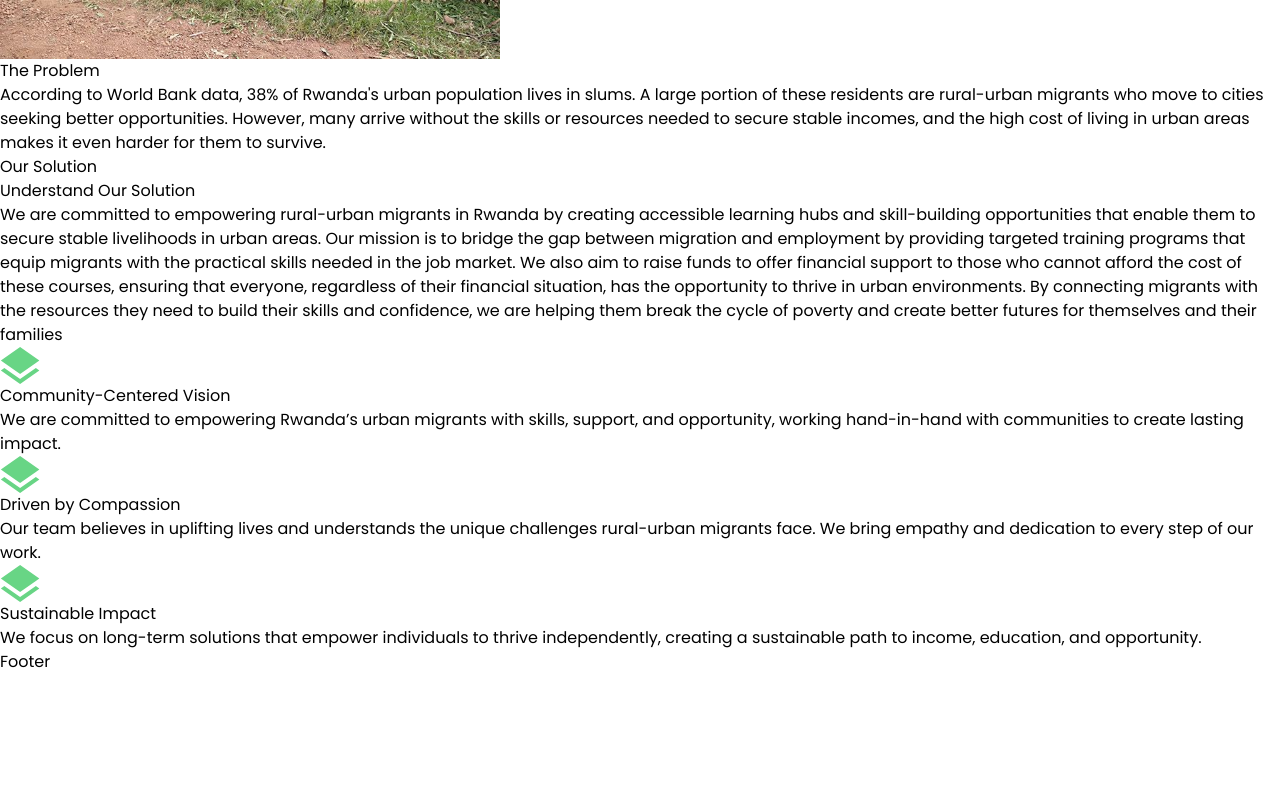
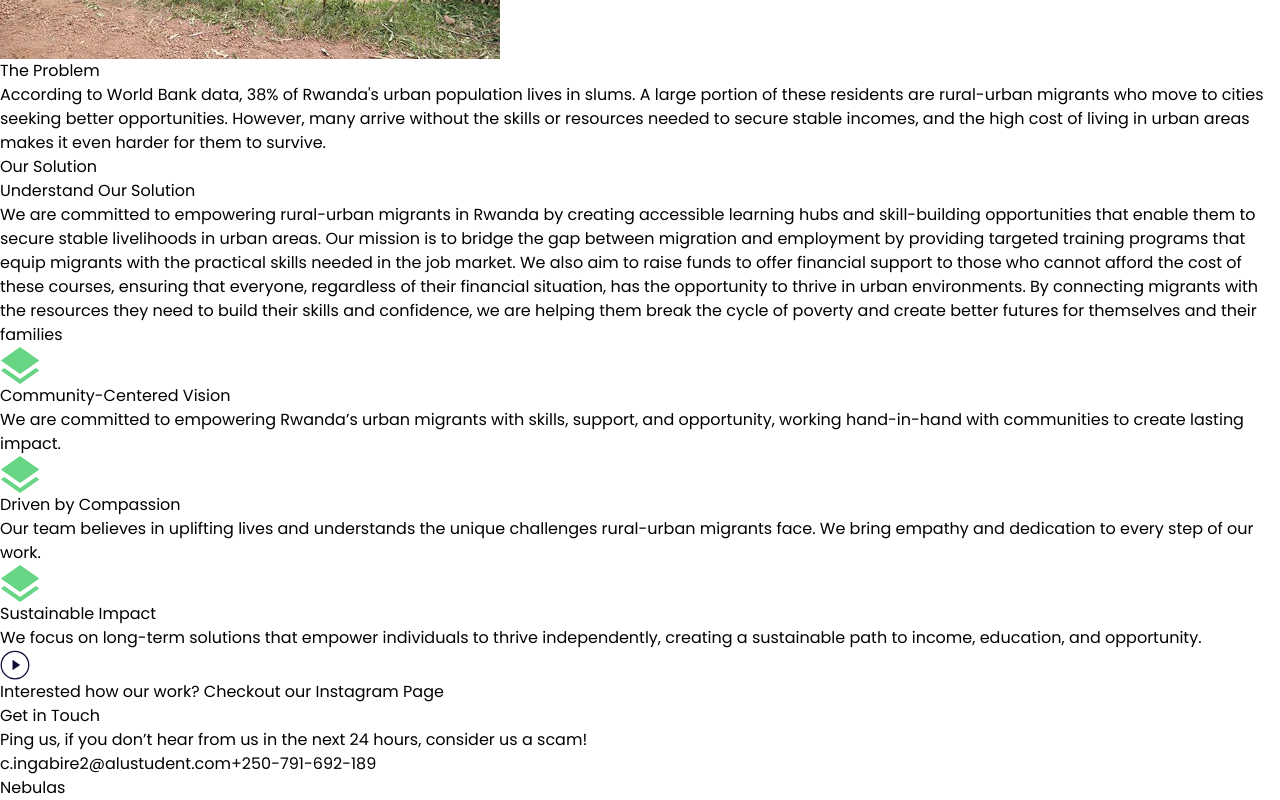
Before and after one commit to Kayle54187/Nebulas, a Next.js app: page / in a window 1280 px wide. Shown: the part 1119-1919 px from the top of the page. Before the commit the page ends 1793 px from the top, so only its background shows below. Built offline with nearby package versions, Linux system fonts and the light colour scheme.

Commit message:
feat: adding footer and instagram banner

```diff
--- a/src/app/page.tsx
+++ b/src/app/page.tsx
@@ -1,4 +1,5 @@
 import HeroSection from "@/components/HeroSection";
+import InstagramBanner from "@/components/InstagramBanner";
 import ProblemSection from "@/components/ProblemSection";
 import SolutionSection from "@/components/SolutionSection";
 import ValuesSection from "@/components/ValuesSection";
@@ -10,6 +11,8 @@ export default function Home() {
 			<ProblemSection />
 			<SolutionSection />
 			<ValuesSection />
+
+			<InstagramBanner />
 		</div>
 	);
 }
--- /dev/null
+++ b/src/components/InstagramBanner.tsx
@@ -0,0 +1,29 @@
+import Image from "next/image";
+
+export default function InstagramBanner() {
+	return (
+		<div className="bg-[#ECF2F7] text-center flex items-center justify-center py-8 space-x-4">
+			<div className="relative">
+				<Image
+					width={30}
+					height={30}
+					alt="play icon"
+					src={"/play.svg"}
+				/>
+			</div>
+			<div>
+				<p>
+					Interested how our work?{" "}
+					<a
+						href="https://instagram.com/___nebulas__"
+						target="_blank"
+						rel="noopener noreferrer"
+                        className="underline"
+					>
+						Checkout our Instagram Page
+					</a>
+				</p>
+			</div>
+		</div>
+	);
+}
--- a/src/components/shared/Footer.tsx
+++ b/src/components/shared/Footer.tsx
@@ -1,10 +1,35 @@
-
-
 export default function Footer() {
-
-    return (
-        <div>
-            <h1>Footer</h1>
-        </div>
-    )
+	return (
+		<div className="w-[80%] mx-auto grid grid-cols-5 py-12 items-center">
+			<div className="space-y-4 col-span-2">
+				<h1 className="text-[#130D3A] font-[500] text-[60px]">
+					Get in Touch
+				</h1>
+				<p className="font-[300] text-[20px]">
+					Ping us, if you don’t hear from us in the next 24 hours,
+					consider us a scam!
+				</p>
+				<div className="mt-4 flex flex-col items-start space-y-4">
+					<a
+						href="mailTo:c.ingabire2@alustudent.com"
+						className="text-[#473BF0]"
+					>
+						c.ingabire2@alustudent.com
+					</a>
+					<a href="tel:+250791692189" className="text-[#473BF0]">
+						+250-791-692-189
+					</a>
+				</div>
+			</div>
+			<div className="col-span-3 text-center">
+				<h1 className="text-[#130D3A] font-[700] text-[100px]">
+					<span className="text-[#68D585]">N</span>
+					eb
+					<span className="text-[#473BF0]">u</span>
+					la
+					<span className="text-[#7B11F9]">s</span>
+				</h1>
+			</div>
+		</div>
+	);
 }
```
Also changed, not shown: public/play.svg (added).
